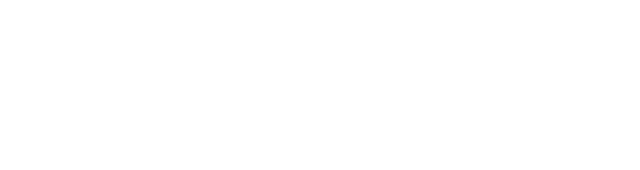
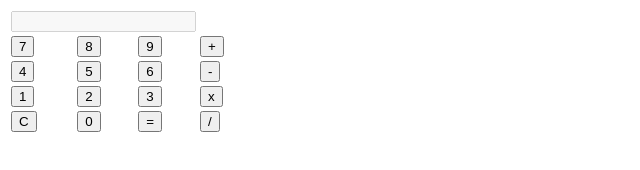
Before and after one commit to Reroutnig/onlineCalc, a plain HTML site: page index.html in a window 1280 px wide. Shown: the whole page, without its empty margins (0-640 px from the left). Drawn offline with Linux system fonts and the light colour scheme.

Commit message:
added table

```diff
--- a/index.html
+++ b/index.html
@@ -1,2 +1,46 @@
 <!DOCTYPE html>
 <html lang="en-US">
+    <head>
+        <link href="style.css" rel="stylesheet"/>
+        <meta http-equiv="X-UA-Compatiable" contents="IE=edge">
+        <meta charset="utf-8">
+        <meta name="viewport" content="width=device-width, intial-scale=1.0">
+    </head>
+    <body>
+        <main>
+            <table class="calculator" >
+                <tr>
+                  <td colspan="3"> <input class="display-box" type="text" id="result" disabled /> </td>
+
+                </tr>
+                <tr>
+
+                  <td> <input type="button" value="7" onclick="display('7')" /> </td>
+                  <td> <input type="button" value="8" onclick="display('8')" /> </td>
+                  <td> <input type="button" value="9" onclick="display('9')" /> </td>
+                  <td> <input type="button" value="+" onclick="display('+')" /> </td>
+                </tr>
+                <tr>
+                  <td> <input type="button" value="4" onclick="display('4')" /> </td>
+                  <td> <input type="button" value="5" onclick="display('5')" /> </td>
+                  <td> <input type="button" value="6" onclick="display('6')" /> </td>
+                  <td> <input type="button" value="-" onclick="display('-')" /> </td>
+                </tr>
+                <tr>
+                  <td> <input type="button" value="1" onclick="display('1')" /> </td>
+                  <td> <input type="button" value="2" onclick="display('2')" /> </td>
+                  <td> <input type="button" value="3" onclick="display('3')" /> </td>
+                  <td> <input type="button" value="x" onclick="display('x')" /> </td>
+                </tr>
+                <tr>
+                  <td> <input type="button" value="C" onclick="clearScreen()" id="btn" /> </td>
+                  <td> <input type="button" value="0" onclick="display('0')" /> </td>
+
+
+                  <td> <input type="button" value="=" onclick="calculate()" id="btn" /> </td>
+                  <td> <input type="button" value="/" onclick="display('/')" /> </td>
+                </tr>
+              </table>
+        </main>
+    </body>
+</html>
```
